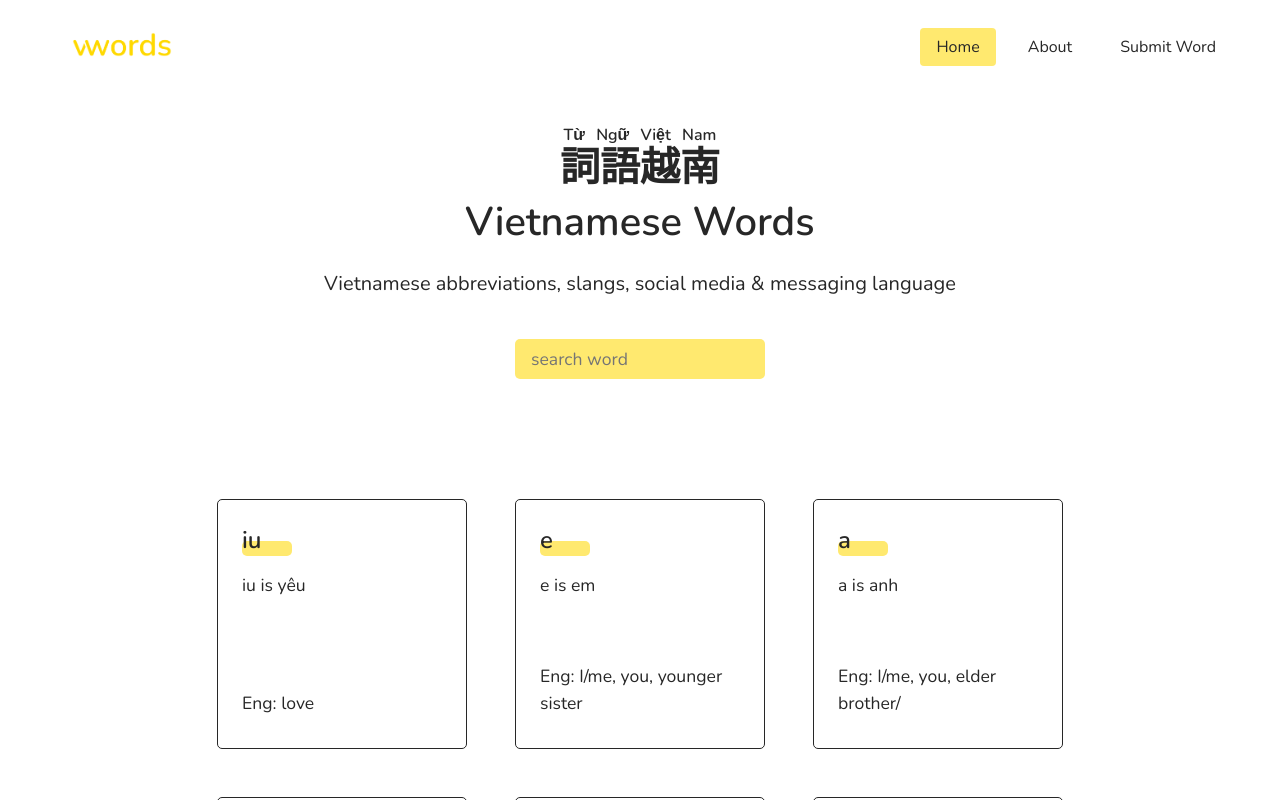
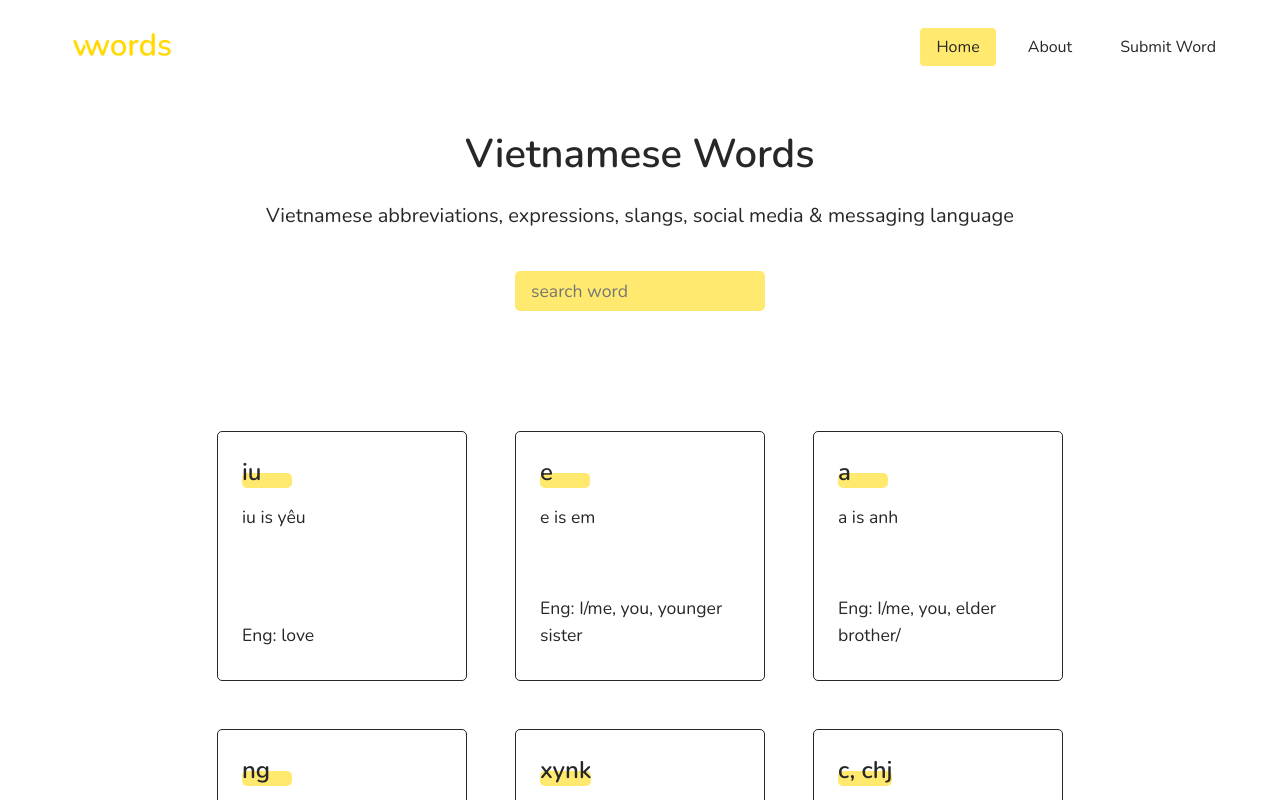
Before and after one commit to CJaclyn/vietnamesewords, a Next.js app: page / in a window 1280 px wide. Shown: the top 800 px of the page. Built offline with nearby package versions, Linux system fonts and the light colour scheme.

Commit message:
minor changes

```diff
--- a/pages/index.js
+++ b/pages/index.js
@@ -30,7 +30,7 @@ export default function Home () {
     <div className={ styles.container }>
       <Head>
         <title>Vietnamese Words</title>
-        <meta name="description" content="The definitions of Vietnamese words, abbreviations, slangs, texting and messaging language" />
+        <meta name="description" content="The definitions of Vietnamese words, expressions, abbreviations, slangs, texting and messaging language" />
         <link rel="icon" href="/favicon.ico" />
       </Head>
 
@@ -39,12 +39,10 @@ export default function Home () {
       <main className={`${ styles.main } ${ utilStyles.main }`}>
         <ScrollUp />
         <header className={ styles.header } id="header">
-        <h1 className={`${ styles.title } ${ utilStyles.h1L }`}>
-          <ruby>詞語越南<rt>Từ Ngữ Việt Nam</rt></ruby><br></br>Vietnamese Words
-        </h1>
+        <h1 className={`${ styles.title } ${ utilStyles.h1L }`}>Vietnamese Words</h1>
 
         <p className={ styles.description }>
-          Vietnamese abbreviations, slangs, social media &amp; messaging language
+          Vietnamese abbreviations, expressions, slangs, social media &amp; messaging language
         </p>
 
           <input
--- a/styles/Home.module.css
+++ b/styles/Home.module.css
@@ -43,10 +43,6 @@
   padding: .25rem 1rem;
   border-radius: 5px;
   margin-top: 1rem;
-}
-
-.header rt {
-  font-size: 1rem;
 }
 
 .title {
--- a/styles/Home.module.scss
+++ b/styles/Home.module.scss
@@ -31,10 +31,6 @@
       padding: .25rem 1rem;
       border-radius: 5px;
       margin-top: 1rem;
-  }
-
-  rt {
-      font-size: 1rem;
   }
 }
 
```
Also changed, not shown: 1 other file (tests, documents, lock files or other folders).
